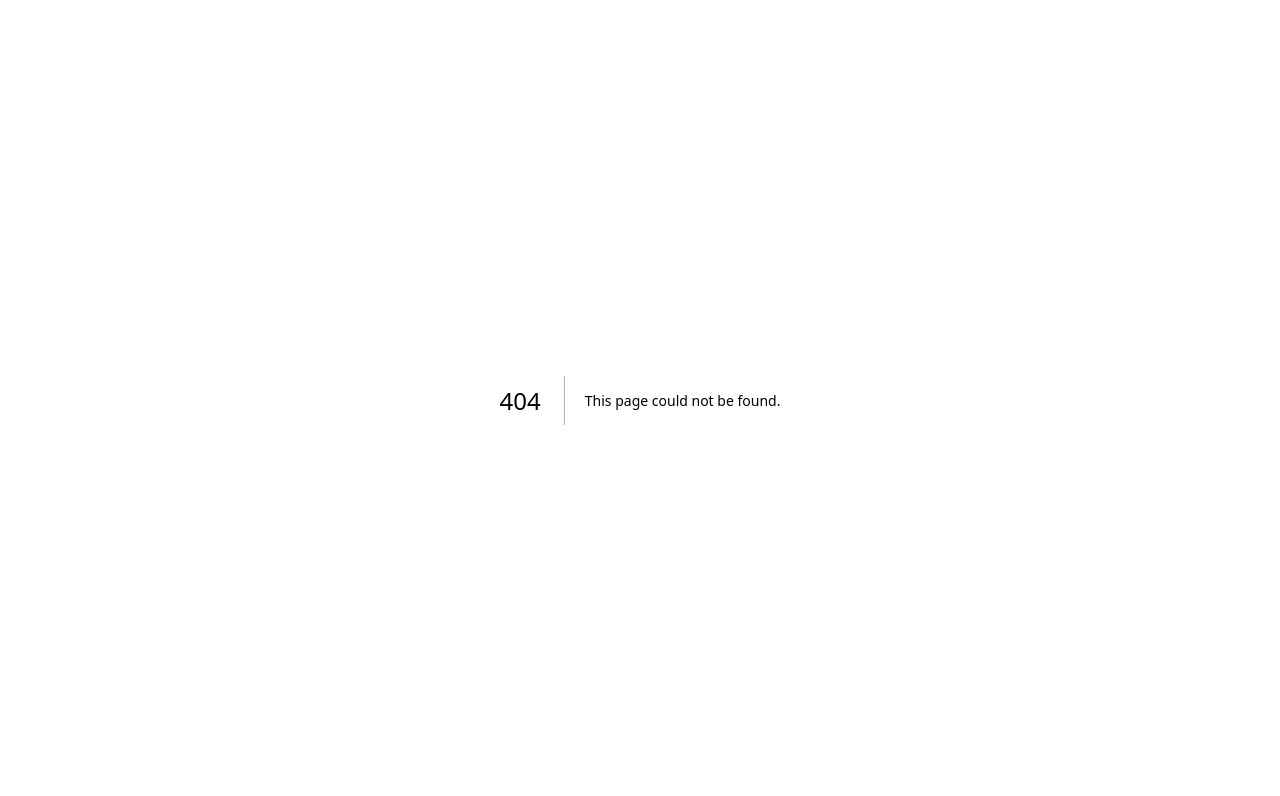
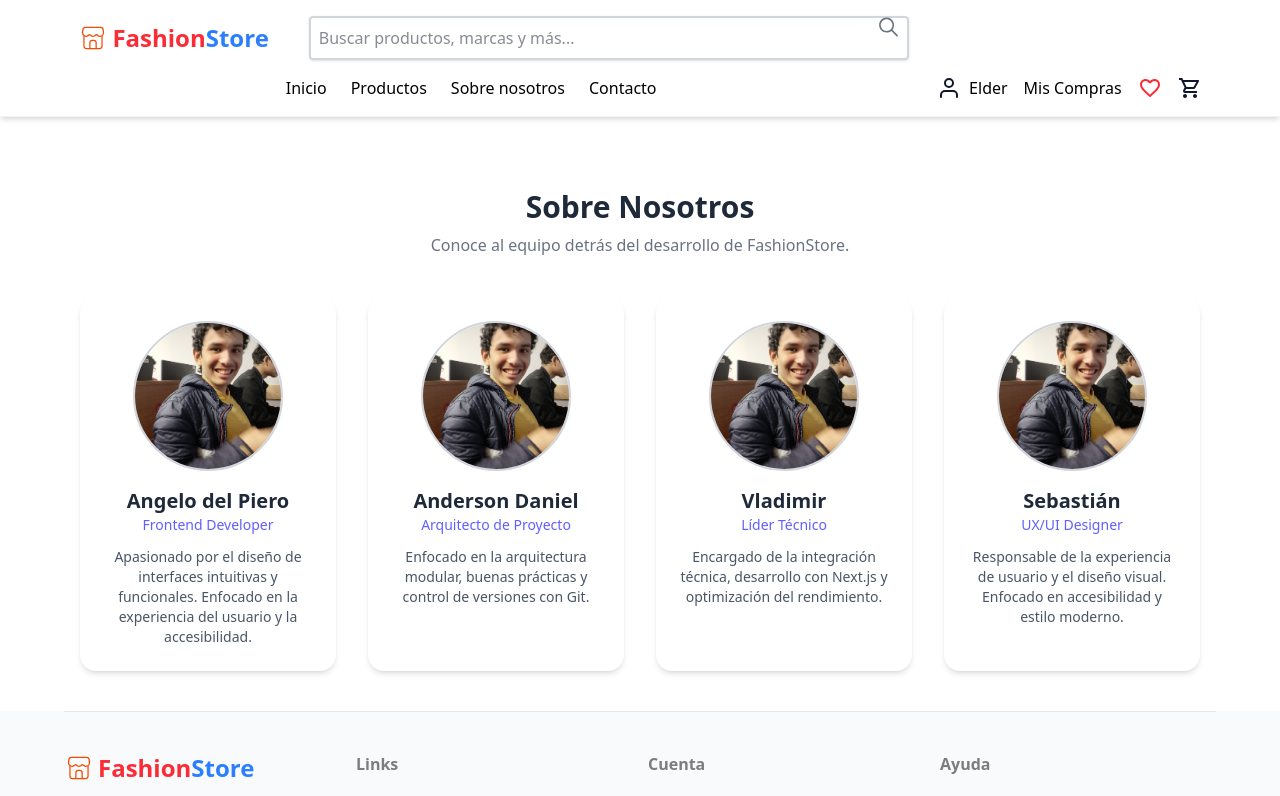
Before and after one commit to VVladT/fashion-store, a Next.js app: page /about in a window 1280 px wide. Before the commit this address had no page. Shown: the top 796 px of the page. Built offline with nearby package versions, Linux system fonts and the light colour scheme.

Commit message:
feature(about): add an about us page with team card design and some images to represent the members of the team

```diff
--- /dev/null
+++ b/src/app/(ecommerce)/about/page.tsx
@@ -0,0 +1,45 @@
+import SectionTitle from '@/modules/common/components/about/SectionTItle'
+import TeamMemberCard from '@/modules/common/components/about/TeamMemberCard'
+
+export default function AboutPage() {
+  const team = [
+    {
+      name: 'Angelo del Piero',
+      role: 'Frontend Developer',
+      description: 'Apasionado por el diseño de interfaces intuitivas y funcionales. Enfocado en la experiencia del usuario y la accesibilidad.',
+      imgUrl: '/images/victorin.webp',
+    },
+    {
+      name: 'Anderson Daniel',
+      role: 'Arquitecto de Proyecto',
+      description: 'Enfocado en la arquitectura modular, buenas prácticas y control de versiones con Git.',
+      imgUrl: '/images/victorin.webp',
+    },
+    {
+      name: 'Vladimir',
+      role: 'Líder Técnico',
+      description: 'Encargado de la integración técnica, desarrollo con Next.js y optimización del rendimiento.',
+      imgUrl: '/images/victorin.webp',
+    },
+    {
+      name: 'Sebastián',
+      role: 'UX/UI Designer',
+      description: 'Responsable de la experiencia de usuario y el diseño visual. Enfocado en accesibilidad y estilo moderno.',
+      imgUrl: '/images/victorin.webp',
+    },
+  ]
+
+  return (
+    <main className="max-w-6xl mx-auto px-4 py-10">
+      <SectionTitle
+        title="Sobre Nosotros"
+        subtitle="Conoce al equipo detrás del desarrollo de FashionStore."
+      />
+      <section className="grid grid-cols-1 sm:grid-cols-2 md:grid-cols-2 lg:grid-cols-4 gap-8 mt-10">
+        {team.map((member, i) => (
+          <TeamMemberCard key={i} {...member} />
+        ))}
+      </section>
+    </main>
+  )
+}
--- /dev/null
+++ b/src/modules/common/components/about/SectionTItle.tsx
@@ -0,0 +1,15 @@
+type Props = {
+  title: string
+  subtitle?: string
+}
+
+export default function SectionTitle({ title, subtitle }: Props) {
+  return (
+    <div className="text-center my-8">
+      <h2 className="text-3xl font-bold text-gray-800">{title}</h2>
+      {subtitle && (
+        <p className="text-gray-500 mt-2">{subtitle}</p>
+      )}
+    </div>
+  )
+}
--- /dev/null
+++ b/src/modules/common/components/about/TeamMemberCard.tsx
@@ -0,0 +1,24 @@
+import Image from "next/image"
+
+type Props = {
+  name: string
+  role?: string
+  imgUrl?: string
+  description: string
+}
+
+export default function TeamMemberCard({ name, role, imgUrl, description }: Props) {
+  return (
+    <div className="bg-white rounded-2xl shadow-md p-6 text-center transition hover:scale-120">
+      <Image src={imgUrl || '/images/default-avatar.webp'}
+        alt={name}
+        width={150}
+        height={150}
+        className="mx-auto rounded-full object-cover mb-4 border-2 border-gray-300"
+      />
+      <h3 className="text-xl font-semibold text-gray-800">{name}</h3>
+      {role && <p className="text-sm text-indigo-500 font-medium">{role}</p>}
+      <p className="text-gray-600 mt-3 text-sm">{description}</p>
+    </div>
+  )
+}
--- a/src/modules/common/components/ui/header/Header.tsx
+++ b/src/modules/common/components/ui/header/Header.tsx
@@ -42,7 +42,7 @@ const Header = () => {
                 Productos
               </Link>
 
-              <Link className="hover:underline" href="">
+              <Link className="hover:underline" href="about">
                 Sobre nosotros
               </Link>
 
```
Also changed, not shown: public/images/default-avatar.webp (added), public/images/victorin.webp (added).
